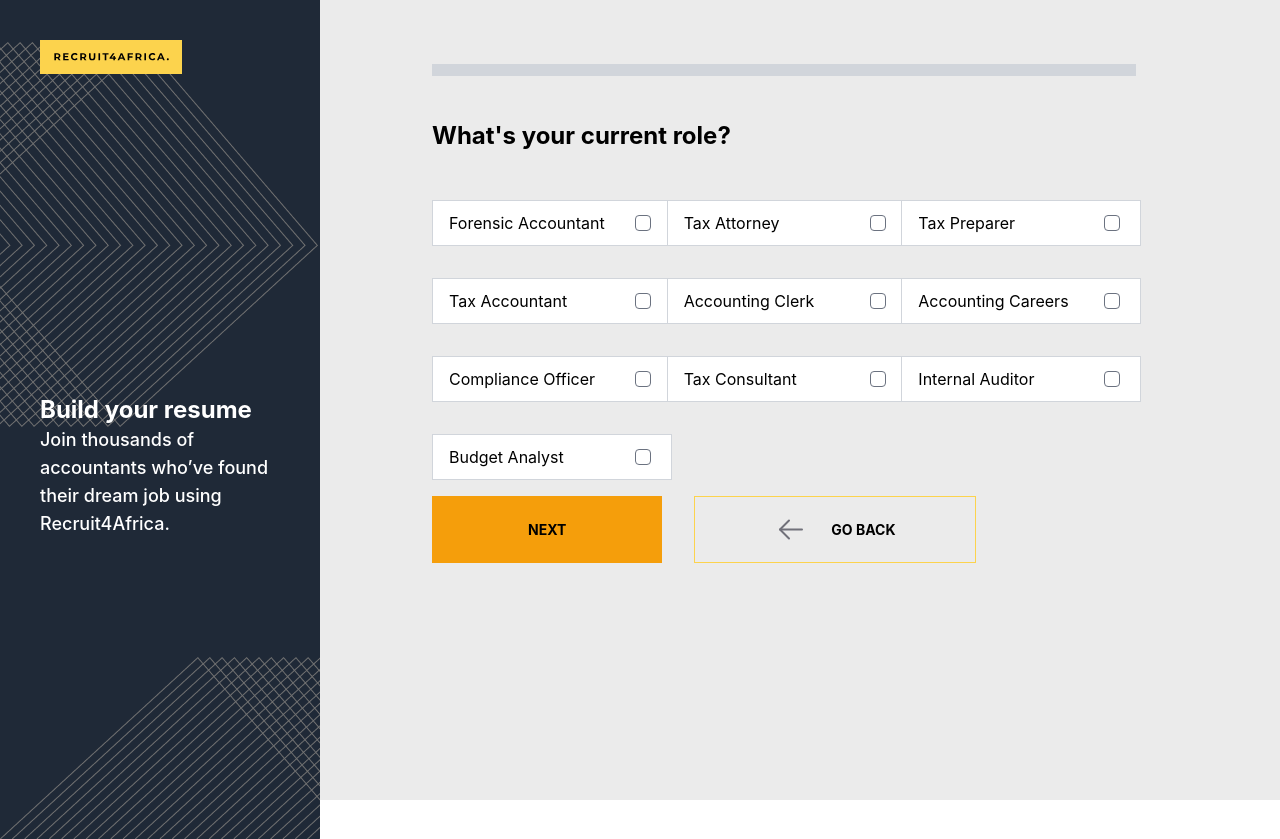
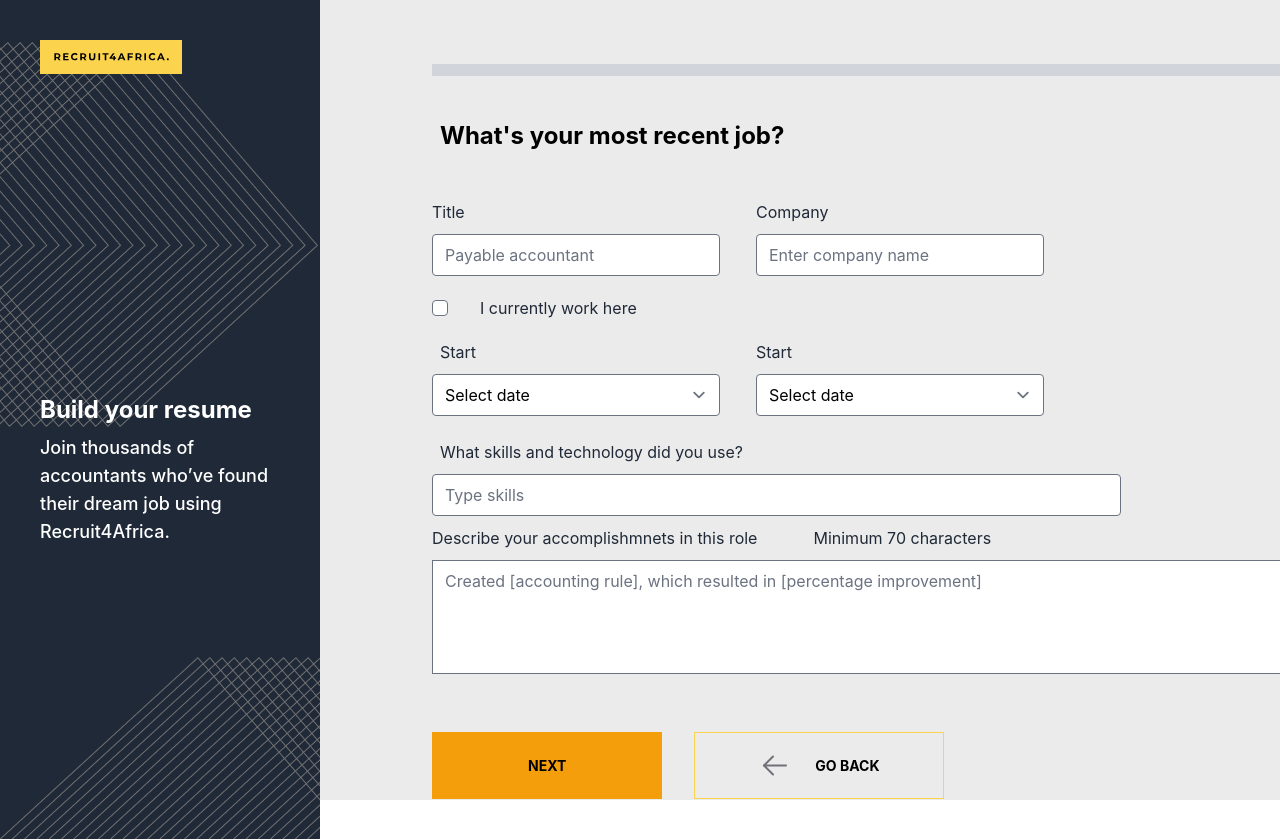
Before and after one commit to luigimorel/recruit-africa, a React (Create React App) app: page /profile-candidate in a window 1280 px wide. Before the commit the page ends 800 px from the top, so only its background shows below. Built offline with nearby package versions, Linux system fonts and the light colour scheme; what @tailwindcss/typography would draw is missing.

Commit message:
import steps components

```diff
--- a/src/pages/accounts/candidates/CandidateProfile.jsx
+++ b/src/pages/accounts/candidates/CandidateProfile.jsx
@@ -6,6 +6,8 @@ import { ReactComponent as ArrowLeft } from "./../../../assets/accounts/ArrowLef
 
 //Components
 import StepOne from "./steps/StepOne";
+import StepTwo from "./steps/StepTwo";
+import StepThree from "./steps/StepThree";
 
 const CandidateProfile = () => {
   return (
@@ -16,7 +18,7 @@ const CandidateProfile = () => {
             <Logo className="mb-80" />
 
             <div className="text-white ">
-              <h3 className="font-bold text-2xl ">Build your resume</h3>
+              <h3 className="font-bold text-2xl mb-2 ">Build your resume</h3>
               <p className="mr-4 font-medium text-lg ">
                 Join thousands of accountants who’ve found their dream job using
                 Recruit4Africa.
@@ -33,14 +35,14 @@ const CandidateProfile = () => {
           </div>
 
           <form action="" method="post">
-            <StepOne />
+            <StepThree />
           </form>
-          <div className="flex flex-row">
+          <div className="flex flex-row mt-9 pb-10">
             <button className=" bg-yellow-500 uppercase mt-4 py-4 px-24 font-bold text-sm">
               NEXT
             </button>
 
-            <button className="  border ml-8 border-yellow-300 flex flex-row items-center justify-between uppercase mt-4 py-4 px-20 font-bold text-sm">
+            <button className="  border ml-8 border-yellow-300 flex flex-row items-center justify-between uppercase mt-4 py-4 px-16 font-bold text-sm">
               <ArrowLeft className="mr-6" />
 
               <span className="uppercase">GO BACK</span>
```
